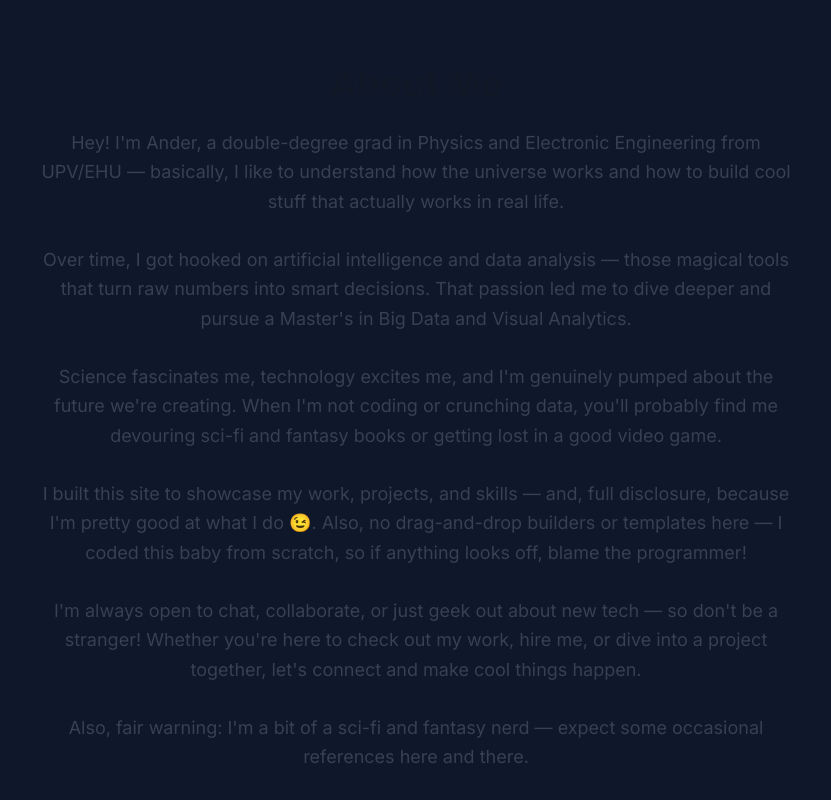
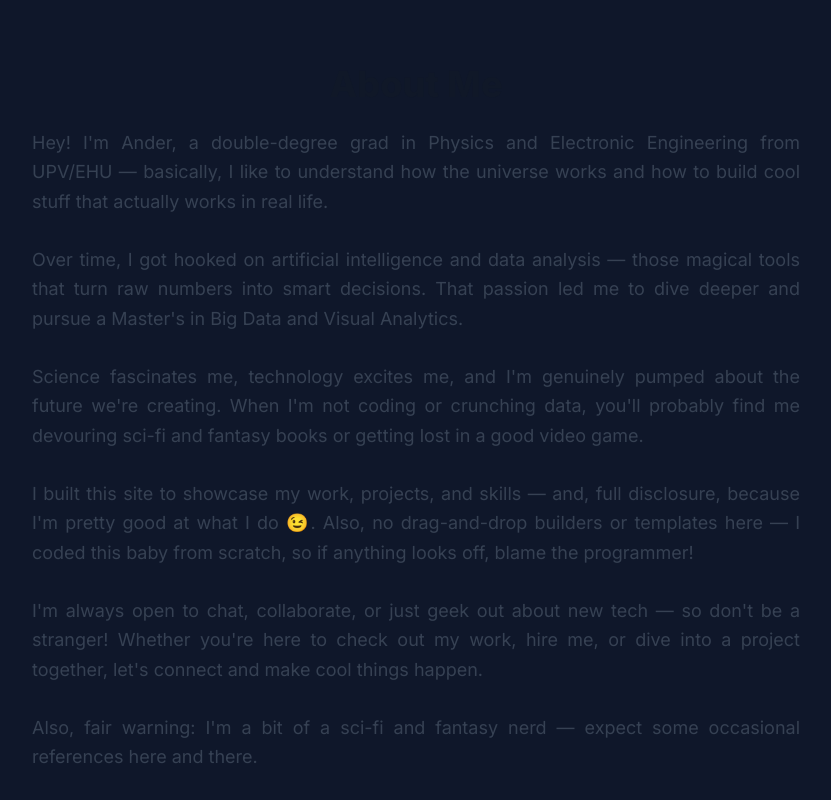
Before and after one commit to anderfrua/web, a Next.js app: page / in a window 1280 px wide. Shown: the part 1680-2480 px from the top of the page, without its empty margins (224-1055 px from the left). Built offline with nearby package versions, Linux system fonts and the light colour scheme.

Commit message:
about me justificado

```diff
--- a/src/app/page.tsx
+++ b/src/app/page.tsx
@@ -153,7 +153,7 @@
           initial={{ opacity: 0 }}
           whileInView={{ opacity: 1 }}
           transition={{ duration: 0.8, delay: 0.2 }}
-          className="text-lg text-gray-700 dark:text-gray-300 max-w-3xl mx-auto leading-relaxed"
+          className="text-lg text-gray-700 dark:text-gray-300 max-w-3xl mx-auto leading-relaxed text-justify"
         >
           Hey! I&apos;m Ander, a double-degree grad in Physics and Electronic Engineering from UPV/EHU — basically, I like to understand how the universe works and how to build cool stuff that actually works in real life.
           <br /><br />
```
